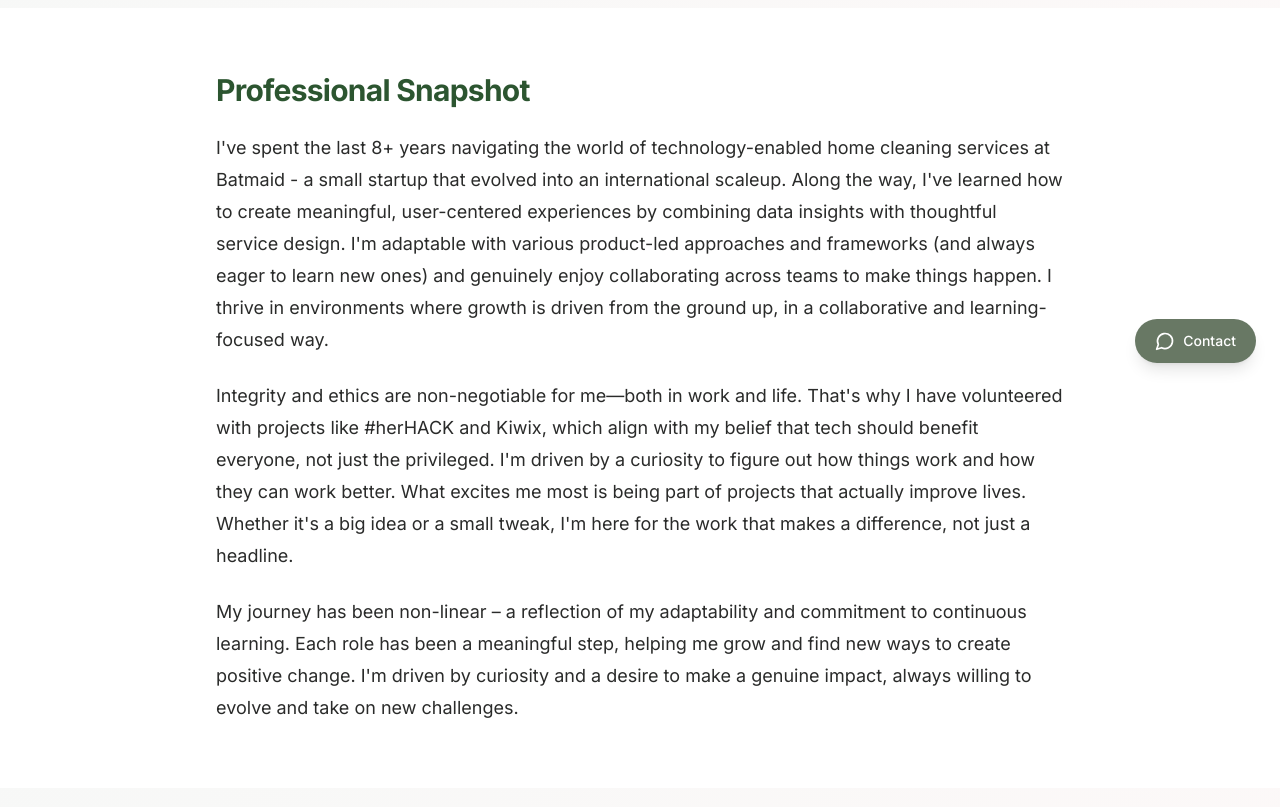
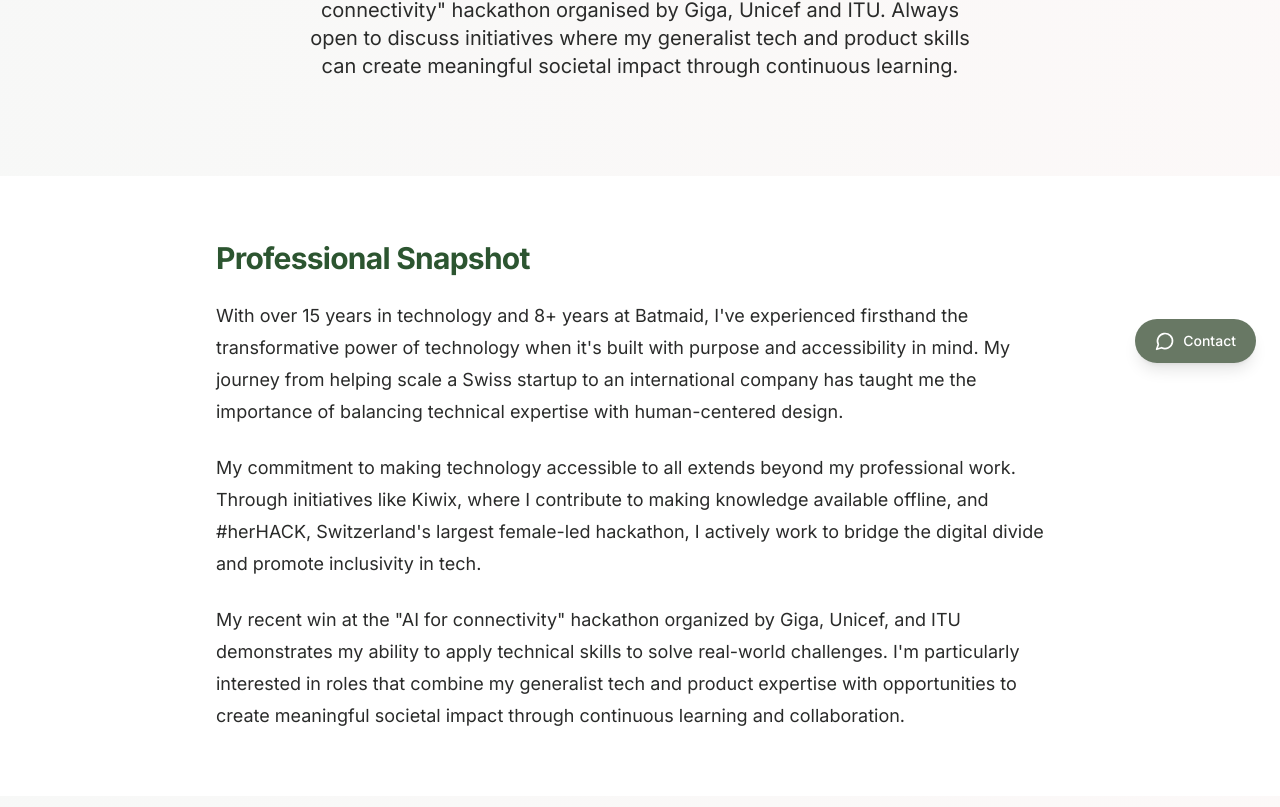
Before and after one commit to anupulu/anupulu.github.io, a Next.js app: page /about in a window 1280 px wide. Shown: the part 413-1220 px from the top of the page. Built offline with nearby package versions, Linux system fonts and the light colour scheme.

Commit message:
Update About page with new professional description and focus

```diff
--- a/app/about/page.tsx
+++ b/app/about/page.tsx
@@ -62,8 +62,7 @@
               About Me
             </h1>
             <p className="text-base sm:text-lg md:text-xl text-text-dark max-w-2xl mx-auto">
-              Product leader with a passion for creating meaningful, user-centered experiences
-              through thoughtful service design and data-driven insights.
+              Product Manager and tech generalist with 15+ years in tech, including 8+ years scaling Batmaid from Swiss startup to international company. Driven by making technology accessible and beneficial for all, I balance professional expertise with commitment to impact-focused initiatives like Kiwix (offline knowledge access) and #herHACK (Switzerland's largest female-led hackathon). Recently won an "AI for connectivity" hackathon organised by Giga, Unicef and ITU. Always open to discuss initiatives where my generalist tech and product skills can create meaningful societal impact through continuous learning.
             </p>
           </div>
         </div>
@@ -82,24 +81,13 @@
         </h2>
         <div className="prose prose-lg text-text-dark max-w-none space-y-6">
           <p>
-            I've spent the last 8+ years navigating the world of technology-enabled home cleaning services at Batmaid -
-            a small startup that evolved into an international scaleup. Along the way, I've learned how to create meaningful,
-            user-centered experiences by combining data insights with thoughtful service design. I'm adaptable with various
-            product-led approaches and frameworks (and always eager to learn new ones) and genuinely enjoy collaborating
-            across teams to make things happen. I thrive in environments where growth is driven from the ground up, in a
-            collaborative and learning-focused way.
+            With over 15 years in technology and 8+ years at Batmaid, I've experienced firsthand the transformative power of technology when it's built with purpose and accessibility in mind. My journey from helping scale a Swiss startup to an international company has taught me the importance of balancing technical expertise with human-centered design.
           </p>
           <p>
-            Integrity and ethics are non-negotiable for me—both in work and life. That's why I have volunteered with
-            projects like #herHACK and Kiwix, which align with my belief that tech should benefit everyone, not just
-            the privileged. I'm driven by a curiosity to figure out how things work and how they can work better.
-            What excites me most is being part of projects that actually improve lives. Whether it's a big idea or a
-            small tweak, I'm here for the work that makes a difference, not just a headline.
+            My commitment to making technology accessible to all extends beyond my professional work. Through initiatives like Kiwix, where I contribute to making knowledge available offline, and #herHACK, Switzerland's largest female-led hackathon, I actively work to bridge the digital divide and promote inclusivity in tech.
           </p>
           <p>
-            My journey has been non-linear – a reflection of my adaptability and commitment to continuous learning.
-            Each role has been a meaningful step, helping me grow and find new ways to create positive change. I'm
-            driven by curiosity and a desire to make a genuine impact, always willing to evolve and take on new challenges.
+            My recent win at the "AI for connectivity" hackathon organized by Giga, Unicef, and ITU demonstrates my ability to apply technical skills to solve real-world challenges. I'm particularly interested in roles that combine my generalist tech and product expertise with opportunities to create meaningful societal impact through continuous learning and collaboration.
           </p>
         </div>
       </section>
```
